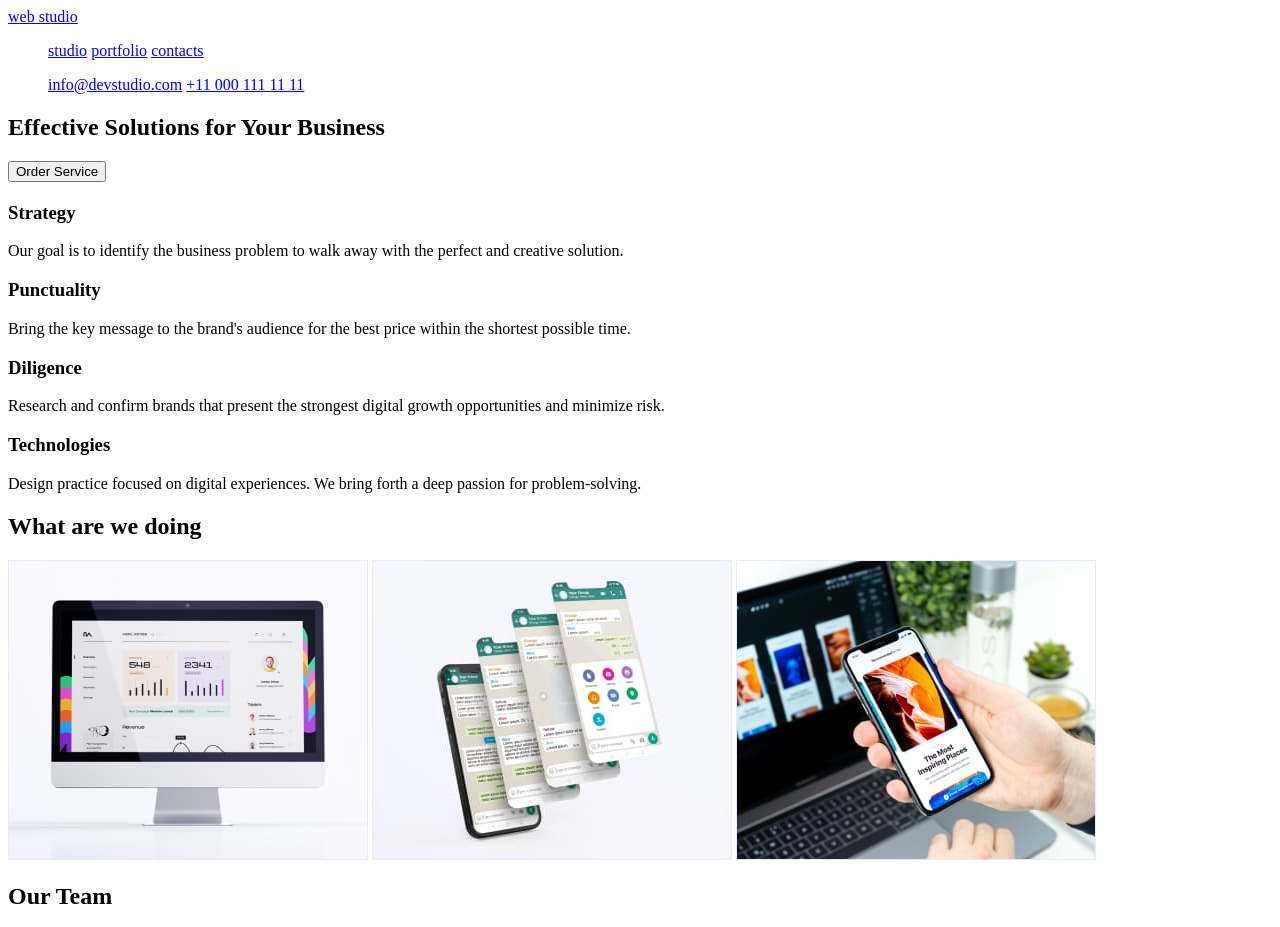
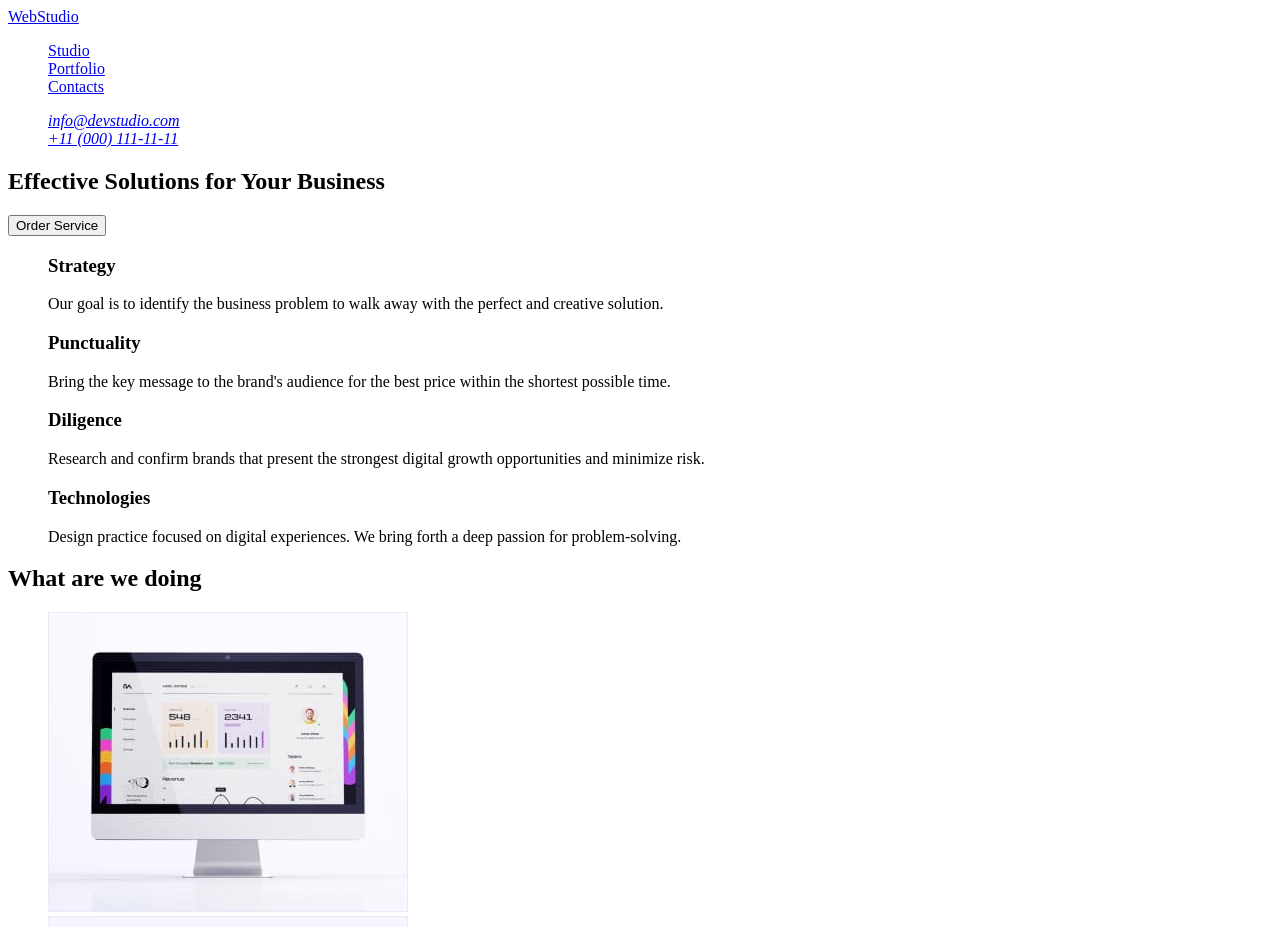
Before and after one commit to IhorZolot/goit-homework-01, a plain HTML site: page index.html in a window 1280 px wide. Shown: the top 927 px of the page. Drawn offline with Linux system fonts and the light colour scheme.

Commit message:
update index.html

```diff
--- a/index.html
+++ b/index.html
@@ -16,42 +16,64 @@
 <body>
     <header>
         <!-- Top Line -->
-        <a href="#">web studio</a>
+        <a href="./index.html">WebStudio</a>
         <nav>
-            <ul>
-              <a href="#">studio</a></li> <a href="#">portfolio</a> <a href="#">contacts</a>
+            <ul style="list-style-type: none;">
+              <li><a href="./index.html">Studio</a></li>
+              <li><a href="./index.html">Portfolio</a></li>
+              <li><a href="./index.html">Contacts</a></li>
             </ul>
         </nav>
-            <ul>
-              <a href="mailto:info@devstudio.com">info@devstudio.com</a> <a href="tel:+110001111111"> +11 000 111 11 11</a>
+        <address>
+            <ul style="list-style-type: none;">
+                <li><a href="mailto:info@devstudio.com">info@devstudio.com</a></li>
+                <li><a href="tel:+110001111111"> +11 (000) 111-11-11</a></li>
             </ul>
+        </address>
     </header>
     <!-- Page content -->
     <main>
         <!-- Hero image -->
         <section>
             <h1>Effective Solutions for Your Business </h1>
-            <button>Order Service</button>
+            <button type="button"> Order Service</button>
         </section>
         <!-- section 1 -->
         <section>
-            <h2></h2>
+            <h2 hidden>features</h2>
+            <ul style="list-style-type: none;">
+                <li>
                     <h3>Strategy</h3>
-            <p>Our goal is to identify the business
-            problem to walk away with the perfect and creative solution.</p>
+                    <p>Our goal is to identify the business problem to walk away with the perfect and creative solution.</p>
+                </li>
+                <li>
                     <h3>Punctuality</h3>
                     <p>Bring the key message to the brand's audience for the best price within the shortest possible time.</p>
+                </li>
+                <li>
                     <h3>Diligence</h3>
                     <p>Research and confirm brands that present the strongest digital growth opportunities and minimize risk.</p>
+                </li>
+                <li>
                     <h3>Technologies</h3>
                     <p>Design practice focused on digital experiences. We bring forth a deep passion for problem-solving.</p>
+                </li>
+            </ul>
         </section>
         <!-- section 2 -->
         <section>
             <h2>What are we doing</h2>
-            <img src="./images/img 1.jpg" alt="overview" width="360">
-            <img src="./images/img 2.jpg" alt="mobile" width="360">
-            <img src="./images/img 3.jpg" alt="design" width="360">
+            <ul style="list-style-type: none;">
+                <li>
+                    <img src="./images/img1.jpg" alt="overview" width="360">
+                </li>
+                <li>
+                    <img src="./images/img2.jpg" alt="mobile" width="360">
+                </li>
+                <li>
+                    <img src="./images/img3.jpg" alt="design" width="360">
+                </li>
+            </ul>
         </section>
         <!-- section 3 -->
         <section>
@@ -73,7 +95,7 @@
                     <p>Marketing</p>
                 </li>
                 <li>
-                    <img src="./images/Daniel.jpg" alt="Daniel">
+                    <img src="./images/Daniel.jpg" alt="Daniel" width="264">
                     <h3>Daniel Wilson</h3>
                     <p>UI Designer</p>
                 </li>
@@ -82,7 +104,7 @@
     </main>
 <!-- Footer -->
     <footer>
-        <a href="#">web studio</a>
+        <a href="./index.html">web studio</a>
         <p>Increase the flow of customers and sales for your business with digital marketing & growth solutions.</p>
     </footer>
 
```
Also changed, not shown: images/img1.jpg (renamed from images/img 1.jpg), images/img2.jpg (renamed from images/img 2.jpg), images/img3.jpg (renamed from images/img 3.jpg). Lines whose indentation alone changed are shown as unchanged.
